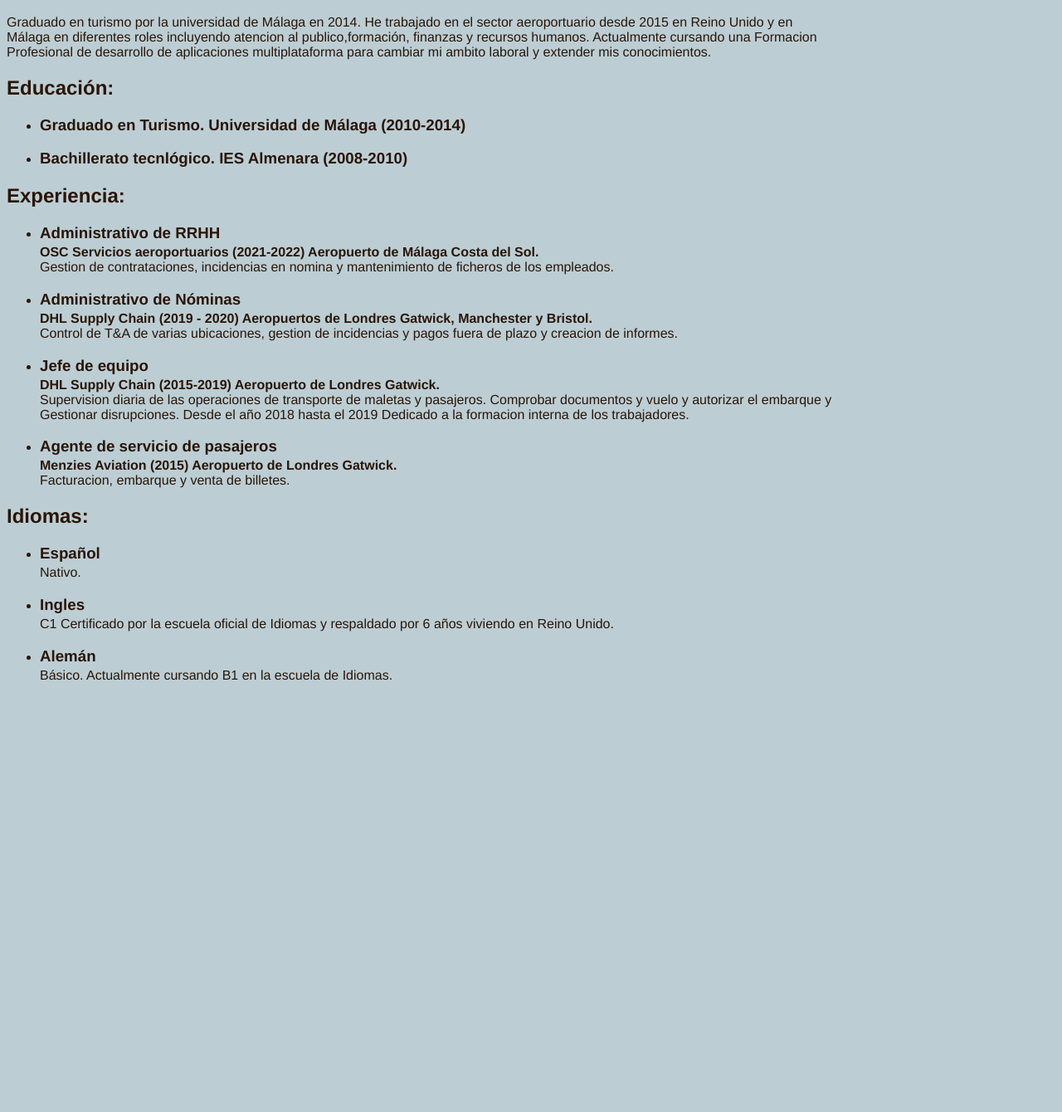
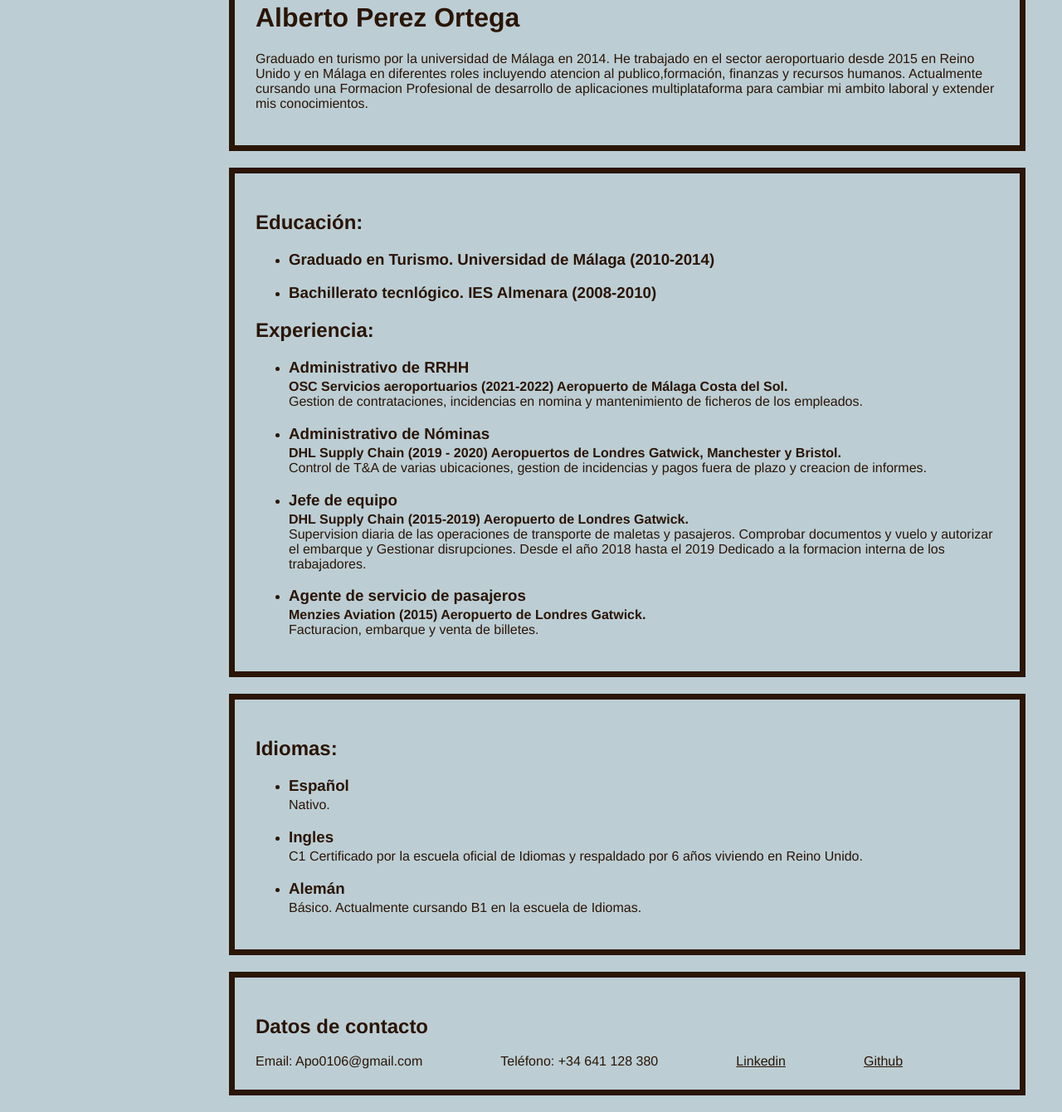
Before and after one commit to Aperezortega/albertoperezortega1DAMLenguajesmarcasEjercicio1, a plain HTML site: page CV.html in a window 1280 px wide. Shown: the part 70-1410 px from the top of the page at 83% size. Before the commit the page ends 917 px from the top, so only its background shows below. Drawn offline with Linux system fonts and the light colour scheme.

Commit message:
cambios de estilo

```diff
--- a/CV.html
+++ b/CV.html
@@ -8,18 +8,19 @@
     <link rel="stylesheet" href="style.css">
 </head>
 <body class="PaginaCV">
-<Header>
-<h1 class="Nombre">Alberto Perez Ortega</h1>
+<Header class="Nombre">
+<h1>Alberto Perez Ortega</h1>
 <p>Graduado en turismo por la universidad de Málaga en 2014. He trabajado en el sector aeroportuario desde 2015 en Reino Unido y en Málaga en diferentes roles incluyendo atencion al publico,formación, finanzas y recursos humanos. Actualmente cursando una Formacion Profesional de desarrollo de aplicaciones multiplataforma para cambiar mi ambito laboral y extender mis conocimientos.</p>
 </Header>
-<section class="Educacion">
+<Main class="Curriculum">
+<div class="Educacion">
     <h2>Educación:</h2>
     <ul>
         <li><h3>Graduado en Turismo. Universidad de Málaga (2010-2014)</h3></li>
         <li><h3>Bachillerato tecnlógico. IES Almenara (2008-2010)</h3></li>
     </ul>
-</section>
-<section class="Experiencia"> <h2>Experiencia:</h2>
+</div>
+<div class="Experiencia"> <h2>Experiencia:</h2>
     <ul>
     <li><h3 class="Titulo">Administrativo de RRHH </h3><br></li>
     <b>OSC Servicios aeroportuarios (2021-2022) Aeropuerto de Málaga Costa del Sol.</b><br>
@@ -39,9 +40,9 @@
 
 
 </ul>
-</section>
-
-<section class="Idiomas"> <h2>Idiomas:</h2>
+</div>
+</Main>
+<div class="Idiomas"> <h2>Idiomas:</h2>
     <ul>
     <li><h3 class="Titulo">Español</h3></li><br>
     Nativo.
@@ -52,8 +53,14 @@
     Básico. Actualmente cursando B1 en la escuela de Idiomas.
 
     </ul>
-</section>
+</div>
 
+<footer class="Contacto"> <h2>Datos de contacto</h2>
+    <div class="Email"> Email: Apo0106@gmail.com</div>
+    <div class="Telefono">Teléfono: +34 641 128 380</div>
+    <a href="https://www.linkedin.com/in/albertoperezortega/" class="Hyperlink">Linkedin</a>
+    <a href="https://github.com/Aperezortega" class="Hyperlink">Github</a>
+</footer>
 
 </body>
 
--- a/style.css
+++ b/style.css
@@ -1,19 +1,33 @@
 .Index, .PaginaCV{
+    display: block;
+    box-sizing: border-box;
+    width: 1000px;
+    margin-left: 20%;
     background-color: #bcced4;
     font-family:'Helvetica';
+}
+
+.Nombre, .Curriculum, .Idiomas, .Contacto{
+    width: auto;
+    border: 7px solid #2A1506;
+    padding: 25px;
+    margin: 20px;
 }
 
 *{
     color: #2A1506;
 }
 body {
-
     width: 1000px;
     word-wrap: break-word;
-    display: inline-block;
+    align-self: center;
 }
 
 .Titulo{
 margin-bottom: -15px;
 
 }
+.Email, .Telefono, .Hyperlink {
+    display: inline;
+    margin-right: 10%;
+}
```
Also changed, not shown: index.html (+3 -3 lines).
